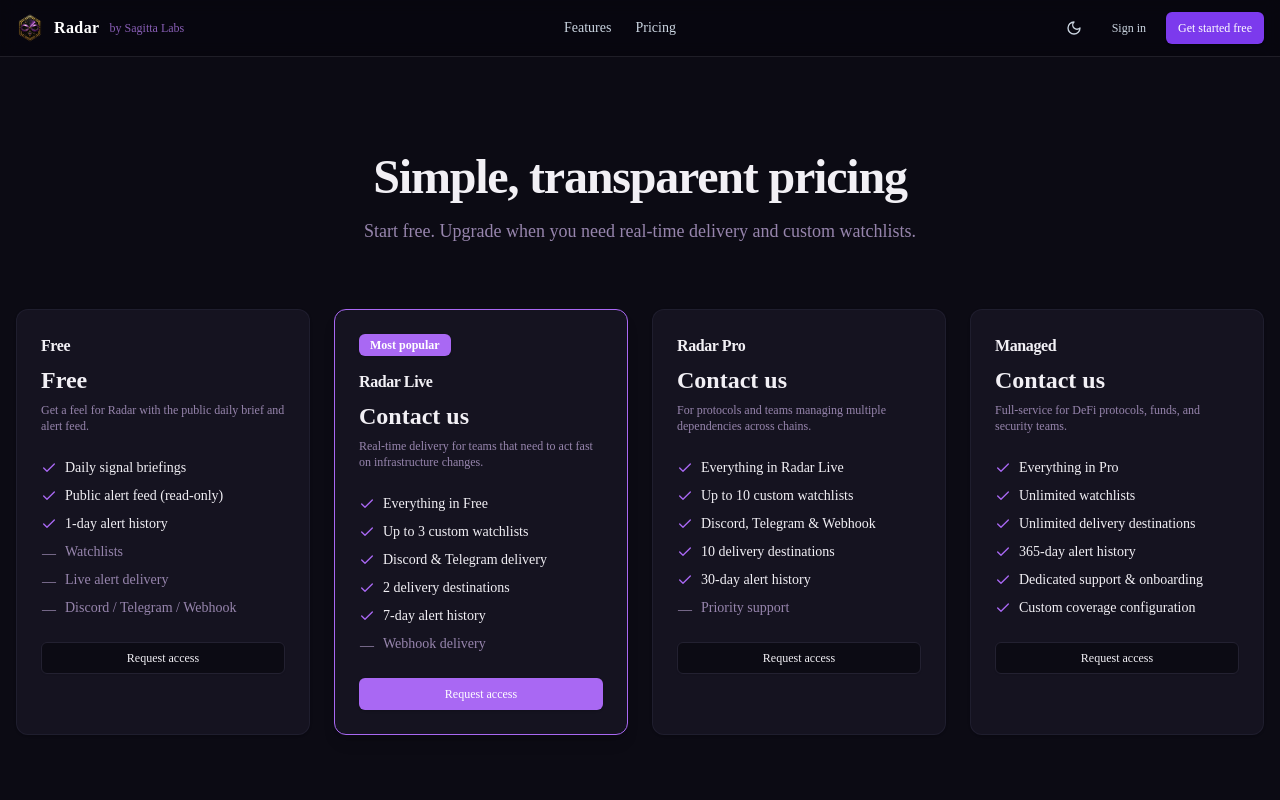
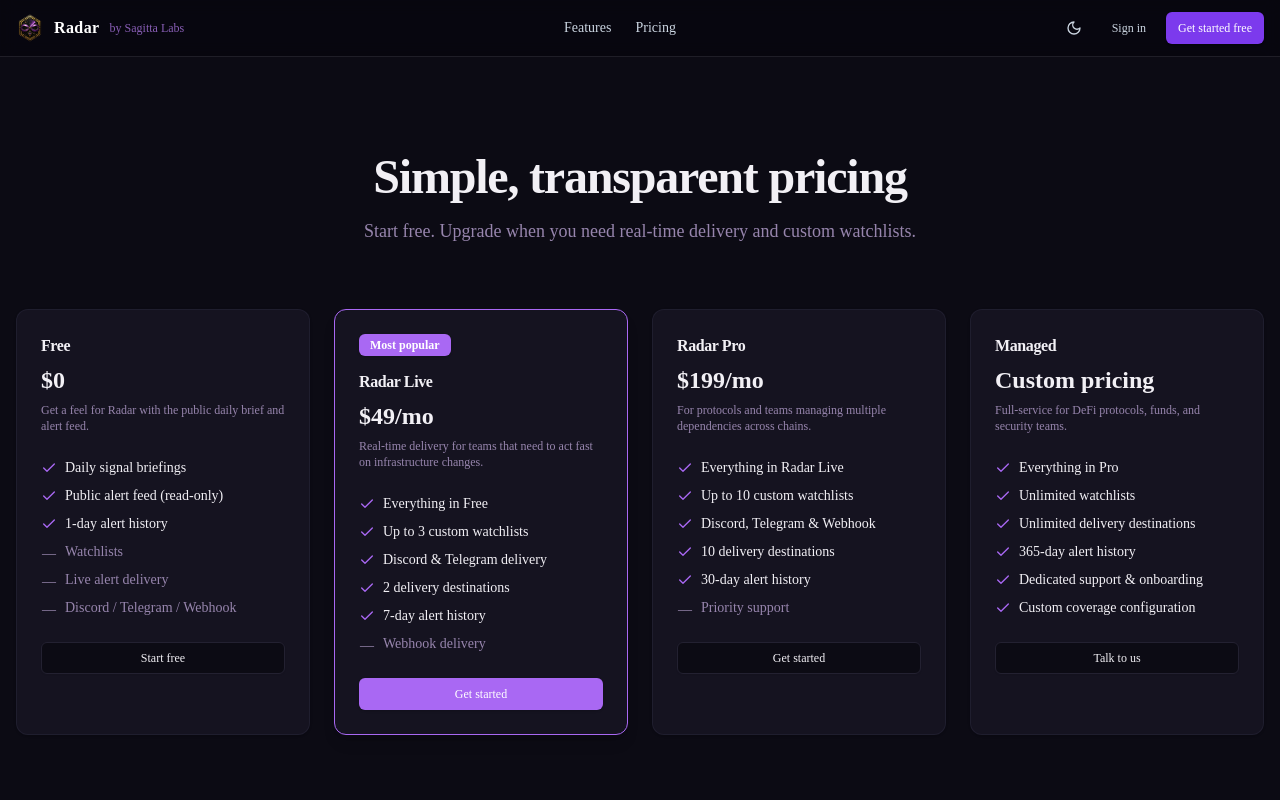
Before and after one commit to EnigmaCEO/Radar, a Next.js app: page /pricing in a window 1280 px wide. Shown: the top 800 px of the page. Built offline with nearby package versions, Linux system fonts and the light colour scheme.

Commit message:
Subscription updates

```diff
--- a/src/app/dashboard/settings/page.tsx
+++ b/src/app/dashboard/settings/page.tsx
@@ -41,12 +41,14 @@
   const nextPlan = NEXT_PLAN[plan];
 
   const checkoutStatus = searchParams.get("checkout");
+  const requestedUpgrade = searchParams.get("upgrade");
 
   const [mfaEnabled, setMfaEnabled] = useState<boolean | null>(null);
   const [mfaLoading, setMfaLoading] = useState(false);
   const [mfaMessage, setMfaMessage] = useState<string | null>(null);
   const [upgrading, setUpgrading] = useState(false);
   const [upgradeError, setUpgradeError] = useState<string | null>(null);
+  const [autoUpgradeAttempted, setAutoUpgradeAttempted] = useState<string | null>(null);
 
   useEffect(() => {
     if (checkoutStatus === "success") {
@@ -62,6 +64,16 @@
       .then((d) => setMfaEnabled(d.enabled))
       .catch(() => setMfaEnabled(false));
   }, []);
+
+  useEffect(() => {
+    if (!requestedUpgrade || checkoutStatus === "success") return;
+    if (requestedUpgrade !== "radar_live" && requestedUpgrade !== "radar_pro") return;
+    if (requestedUpgrade === plan) return;
+    if (autoUpgradeAttempted === requestedUpgrade) return;
+
+    setAutoUpgradeAttempted(requestedUpgrade);
+    void startUpgrade(requestedUpgrade);
+  }, [autoUpgradeAttempted, checkoutStatus, plan, requestedUpgrade]);
 
   async function toggleMfa() {
     if (mfaEnabled === null) return;
@@ -102,11 +114,15 @@
       const data = await res.json();
       if (!res.ok) {
         console.error("Upgrade error:", data.error);
-        throw new Error("Upgrade failed");
+        throw new Error(typeof data.error === "string" ? data.error : "Upgrade failed");
       }
       window.location.href = data.url;
-    } catch {
-      setUpgradeError("Unable to process upgrade. Please try again or contact support.");
+    } catch (error) {
+      setUpgradeError(
+        error instanceof Error
+          ? error.message
+          : "Unable to process upgrade. Please try again or contact support.",
+      );
       setUpgrading(false);
     }
   }
--- a/src/app/page.tsx
+++ b/src/app/page.tsx
@@ -6,6 +6,15 @@
 import { getMonitoredValueUsd, formatUsd } from "@/lib/radar-stats";
 import { Button } from "@/components/ui/button";
 import { Card, CardContent, CardDescription, CardFooter, CardHeader, CardTitle } from "@/components/ui/card";
+
+function buildSignupHref(plan?: "radar_live" | "radar_pro") {
+  if (!plan) return "/auth/login?screen_hint=signup";
+  const params = new URLSearchParams({
+    screen_hint: "signup",
+    returnTo: `/dashboard/settings?upgrade=${plan}`,
+  });
+  return `/login?${params.toString()}`;
+}
 
 // ── Sample signal feed ───────────────────────────────────────────────────────
 
@@ -89,7 +98,7 @@
     tag: null,
     features: ["Daily signal briefings", "Public alert feed", "1-day alert history", "1 webhook destination"],
     cta: "Start free",
-    ctaHref: "/auth/login?screen_hint=signup",
+    ctaHref: buildSignupHref(),
     highlight: false,
   },
   {
@@ -107,7 +116,7 @@
       "7-day alert history",
     ],
     cta: "Get started",
-    ctaHref: "/auth/login?screen_hint=signup",
+    ctaHref: buildSignupHref("radar_live"),
     highlight: true,
   },
   {
@@ -125,7 +134,7 @@
       "30-day alert history",
     ],
     cta: "Get started",
-    ctaHref: "/auth/login?screen_hint=signup",
+    ctaHref: buildSignupHref("radar_pro"),
     highlight: false,
   },
   {
--- a/src/app/pricing/page.tsx
+++ b/src/app/pricing/page.tsx
@@ -6,6 +6,15 @@
 import { Button } from "@/components/ui/button";
 import { Badge } from "@/components/ui/badge";
 import { Card, CardContent, CardDescription, CardHeader, CardTitle } from "@/components/ui/card";
+
+function buildSignupHref(plan?: "radar_live" | "radar_pro") {
+  if (!plan) return "/auth/login?screen_hint=signup";
+  const params = new URLSearchParams({
+    screen_hint: "signup",
+    returnTo: `/dashboard/settings?upgrade=${plan}`,
+  });
+  return `/login?${params.toString()}`;
+}
 
 export const metadata: Metadata = {
   title: "Pricing",
@@ -16,7 +25,7 @@
   {
     name: "Free",
     slug: "free",
-    priceLabel: "Free",
+    priceLabel: "$0",
     description: "Get a feel for Radar with the public daily brief and alert feed.",
     features: [
       { text: "Daily signal briefings", included: true },
@@ -27,13 +36,13 @@
       { text: "Discord / Telegram / Webhook", included: false },
     ],
     highlight: false,
-    cta: "Request access",
-    ctaHref: "/request-access",
+    cta: "Start free",
+    ctaHref: buildSignupHref(),
   },
   {
     name: "Radar Live",
     slug: "radar_live",
-    priceLabel: "Contact us",
+    priceLabel: "$49/mo",
     description: "Real-time delivery for teams that need to act fast on infrastructure changes.",
     features: [
       { text: "Everything in Free", included: true },
@@ -44,13 +53,13 @@
       { text: "Webhook delivery", included: false },
     ],
     highlight: true,
-    cta: "Request access",
-    ctaHref: "/request-access",
+    cta: "Get started",
+    ctaHref: buildSignupHref("radar_live"),
   },
   {
     name: "Radar Pro",
     slug: "radar_pro",
-    priceLabel: "Contact us",
+    priceLabel: "$199/mo",
     description: "For protocols and teams managing multiple dependencies across chains.",
     features: [
       { text: "Everything in Radar Live", included: true },
@@ -61,13 +70,13 @@
       { text: "Priority support", included: false },
     ],
     highlight: false,
-    cta: "Request access",
-    ctaHref: "/request-access",
+    cta: "Get started",
+    ctaHref: buildSignupHref("radar_pro"),
   },
   {
     name: "Managed",
     slug: "managed",
-    priceLabel: "Contact us",
+    priceLabel: "Custom pricing",
     description: "Full-service for DeFi protocols, funds, and security teams.",
     features: [
       { text: "Everything in Pro", included: true },
@@ -78,7 +87,7 @@
       { text: "Custom coverage configuration", included: true },
     ],
     highlight: false,
-    cta: "Request access",
+    cta: "Talk to us",
     ctaHref: "/request-access",
   },
 ];
```
